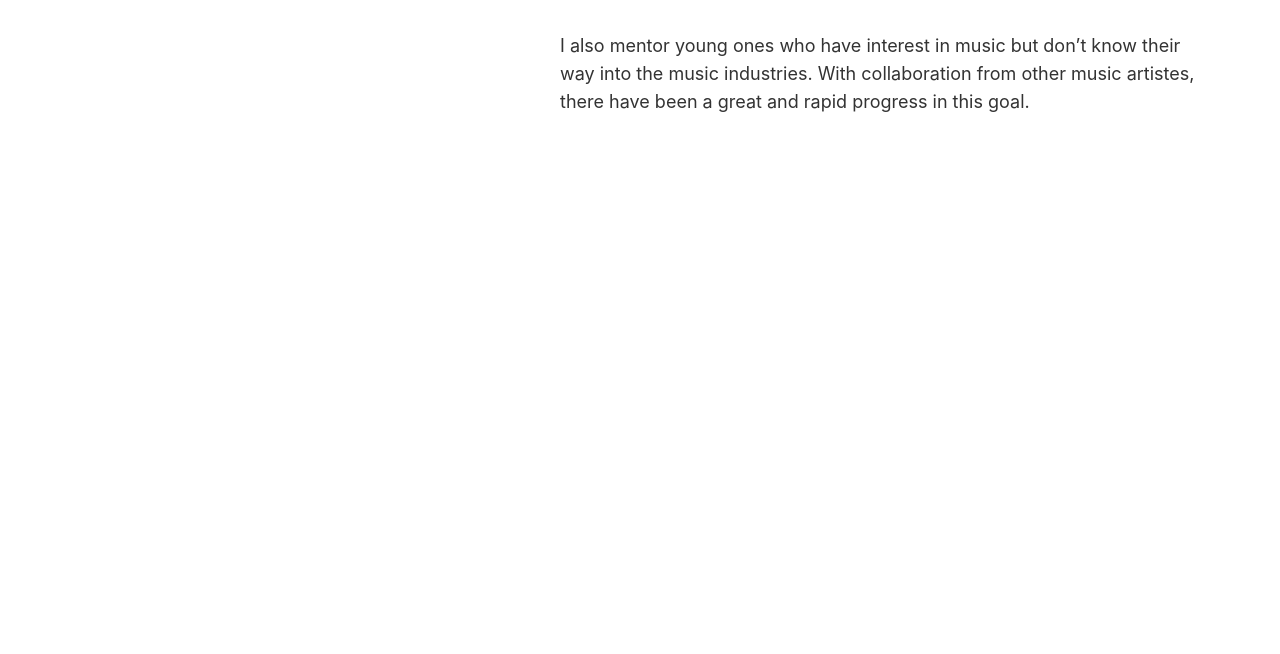
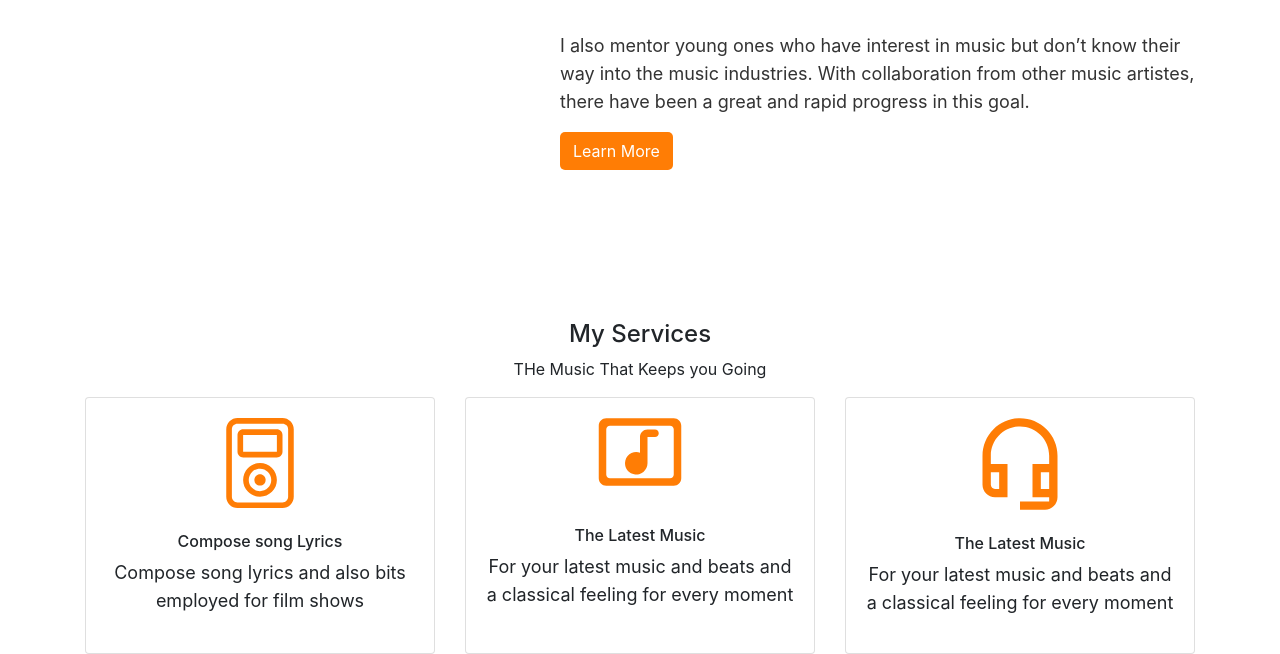
Before and after one commit to Olasumbo-Eniola/MusicArtistePortfolio, a plain HTML site: page index.html in a window 1280 px wide. Shown: the part 1167-1821 px from the top of the page. Before the commit the page ends 1299 px from the top, so only its background shows below. Drawn offline with Linux system fonts and the light colour scheme.

Commit message:
services

```diff
--- a/assets/css/responsive.css
+++ b/assets/css/responsive.css
@@ -3,7 +3,11 @@
 
 @media all and (max-width:1200px) {
     .about-text{
-        margin-top: 0px;
+        margin-top: 50px;
+        text-align: center;
+    }
+    .about-img{
+        margin: auto;
     }
 }
 
--- a/assets/css/style.css
+++ b/assets/css/style.css
@@ -67,3 +67,19 @@ font-size: 18px;
 line-height: 28px;
 color: #333333;
 }
+.services{
+  margin-top: 150px;
+}
+.card-text h4{
+  font-style: normal;
+  font-weight: bold;
+  font-size: 24px;
+  line-height: 28px;
+  color: #333333;
+}
+.card-text p{
+  font-style: normal;
+  font-weight: normal;
+  font-size: 18px;
+  line-height: 28px;
+}
--- a/index.html
+++ b/index.html
@@ -68,12 +68,12 @@
     </div>
   </section>
   <section id="about-me">
-    <div class="container mt-5">
+    <div class="container mt-5 ">
       <div class="row">
-      <div class="col-sm-5">
-        <img src="https://res.cloudinary.com/olasumboeniola/image/upload/v1594200707/Rectangle_2_jykgpl.png" class="img-fluid img-left">
+      <div class="col-md-5 about-img">
+        <img src="https://res.cloudinary.com/olasumboeniola/image/upload/v1594200707/Rectangle_2_jykgpl.png" class="img-fluid ">
       </div>
-      <div class="col-sm-7 about-text">
+      <div class="col-xl-7 about-text">
                <h6>About Me</h6>
                <p>
                 I am Joe Brown, a music artist and i implore in entertaining and keeping
@@ -88,10 +88,48 @@
                 way into the music industries. With collaboration from other music
                 artistes, there have been a great and rapid progress in this goal.
                </p>
+               <button class="btn learn-more">Learn More</button>
       </div>
     </div>
+    <section class="services text-center ">
+      <h4>My Services</h4>
+      <p>THe Music That Keeps you Going</p>
+      <div class="card-deck">
+
+        <div class="card">
+          <div class="card-body text-center">
+            <img src="./assets/images/Group.svg">
+            <div class="card-text pt-4">
+              <h6>Compose song Lyrics</h6>
+              <p>Compose song lyrics and also bits
+                employed for film shows</p>
+            </div>
+          </div>
+        </div>
+        <div class="card">
+          <div class="card-body text-center">
+            <img src="./assets/images/Vector (1).svg">
+            <div class="card-text pt-4 mt-3">
+              <h6>The Latest Music</h6>
+              <p>For your latest music and beats and
+                a classical feeling for every moment</p>
+            </div>
+          </div>
+        </div>
+        <div class="card">
+          <div class="card-body text-center">
+            <img src="./assets/images/Vector (2).svg">
+            <div class="card-text pt-4">
+              <h6>The Latest Music</h6>
+              <p>For your latest music and beats and
+                a classical feeling for every moment</p>
+            </div>
+          </div>
+        </div>
+    </section>
     </div>
   </section>
+
 </main>
 
 
```
Also changed, not shown: assets/images/Group.svg (added), assets/images/Vector (1).svg (added), assets/images/Vector (2).svg (added).
